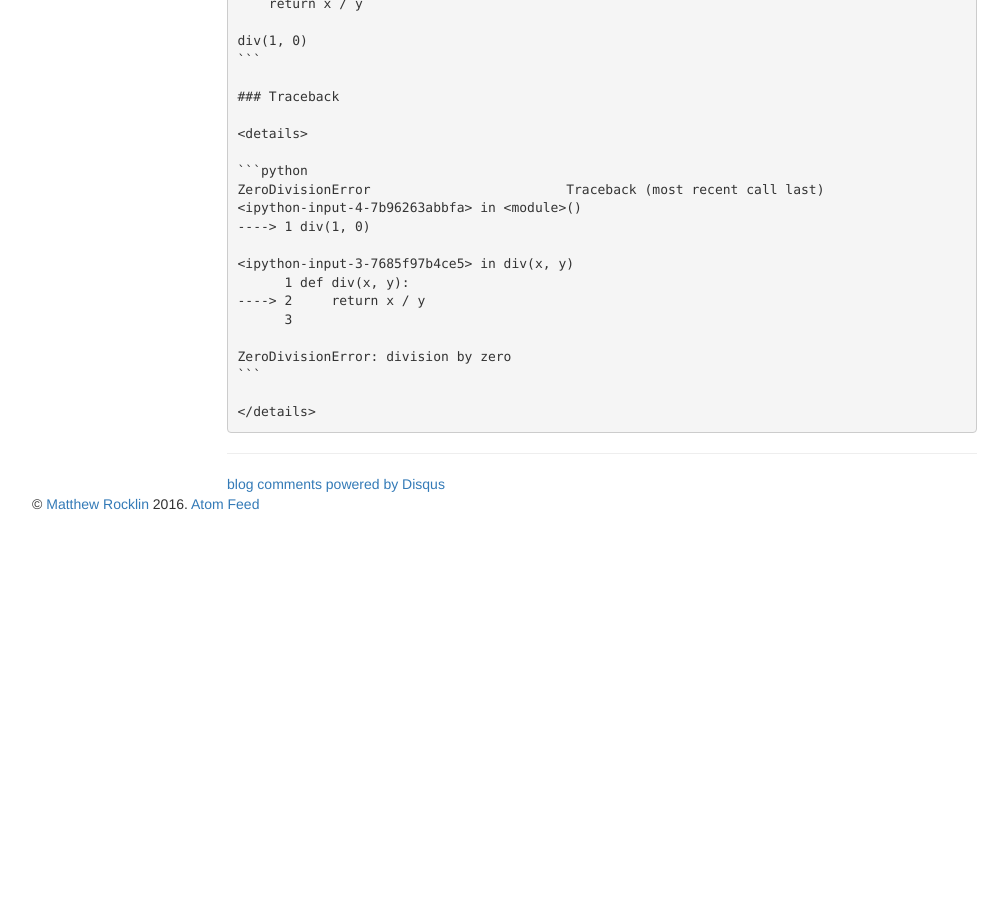
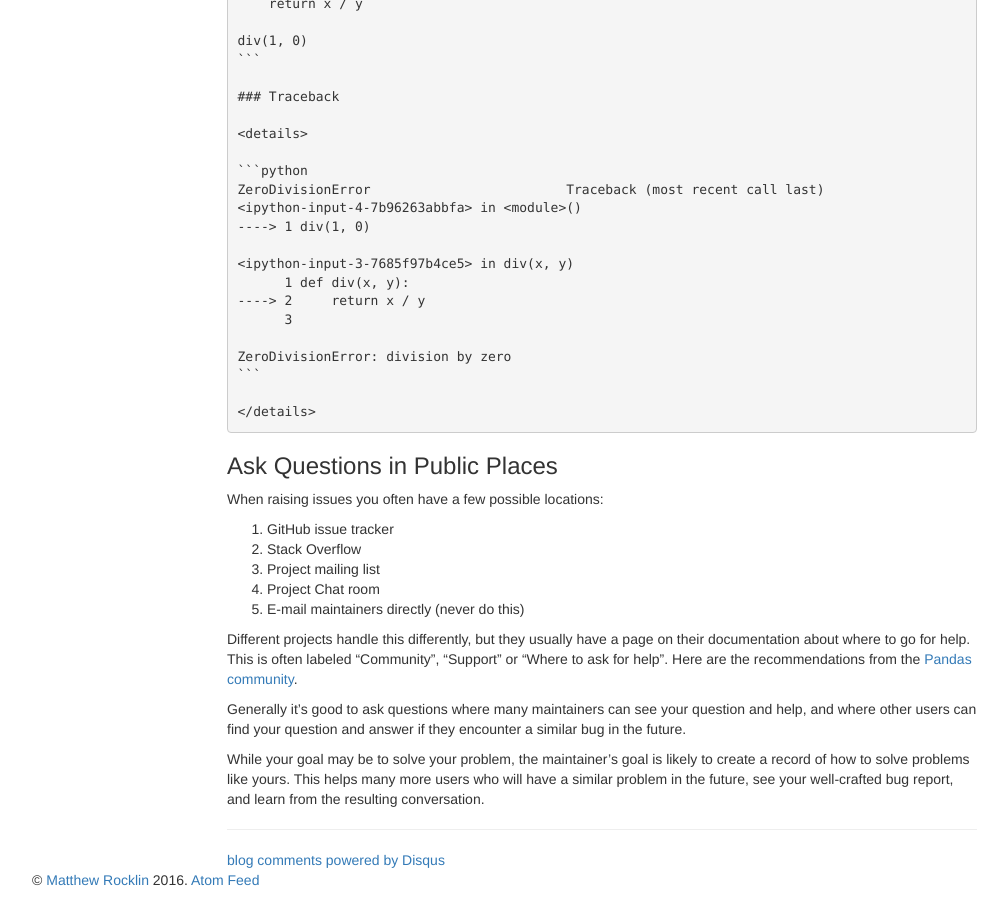
Before and after one commit to besyskymnbk/blog, a Jekyll site: the page built from _posts/work/2018-02-28-minimal-bug-reports.md, in a window 1280 px wide and 900 px high, scrolled down 4043 px. Shown: the whole window, without its empty margins (38-1046 px from the left). Built offline with Jekyll 4.4.1, drawn with Linux system fonts in a browser that asks for light colours; comment, search, counter and statistics services are not loaded; before the commit the page ends 4567 px from its top, so only the background shows below that; some of the changed text lies outside the part shown.

Commit message:
add section to minimal-bug reports on where to ask questions

````diff
--- a/_posts/work/2018-02-28-minimal-bug-reports.md
+++ b/_posts/work/2018-02-28-minimal-bug-reports.md
@@ -221,7 +221,7 @@ make sense of?  You should include it.
     div(1, 0)
     ```
 
-    ```python
+    ```python-traceback
     ZeroDivisionError                         Traceback (most recent call last)
     <ipython-input-4-7b96263abbfa> in <module>()
     ----> 1 div(1, 0)
@@ -264,3 +264,29 @@ it in `<details>`  brackets.
     ```
 
     </details>
+
+
+### Ask Questions in Public Places
+
+When raising issues you often have a few possible locations:
+
+1.  GitHub issue tracker
+2.  Stack Overflow
+3.  Project mailing list
+4.  Project Chat room
+5.  E-mail maintainers directly (never do this)
+
+Different projects handle this differently, but they usually have a page on
+their documentation about where to go for help.  This is often labeled
+"Community", "Support" or "Where to ask for help".  Here are the
+recommendations from the
+[Pandas community](https://pandas.pydata.org/community.html).
+
+Generally it's good to ask questions where many maintainers can see your
+question and help, and where other users can find your question and answer if
+they encounter a similar bug in the future.
+
+While your goal may be to solve your problem, the maintainer's goal is likely
+to create a record of how to solve problems like yours.  This helps many more
+users who will have a similar problem in the future, see your well-crafted bug
+report, and learn from the resulting conversation.
````
